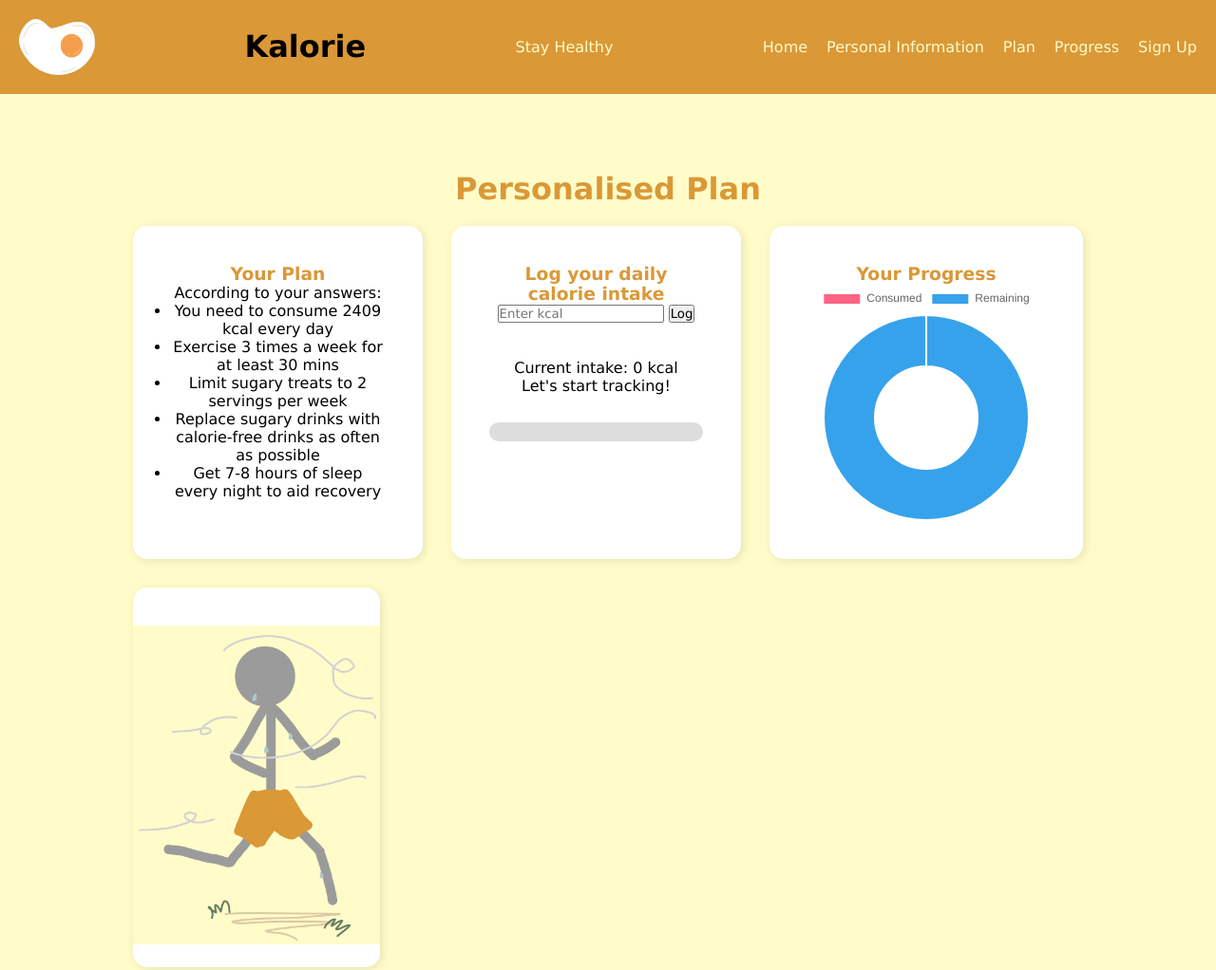
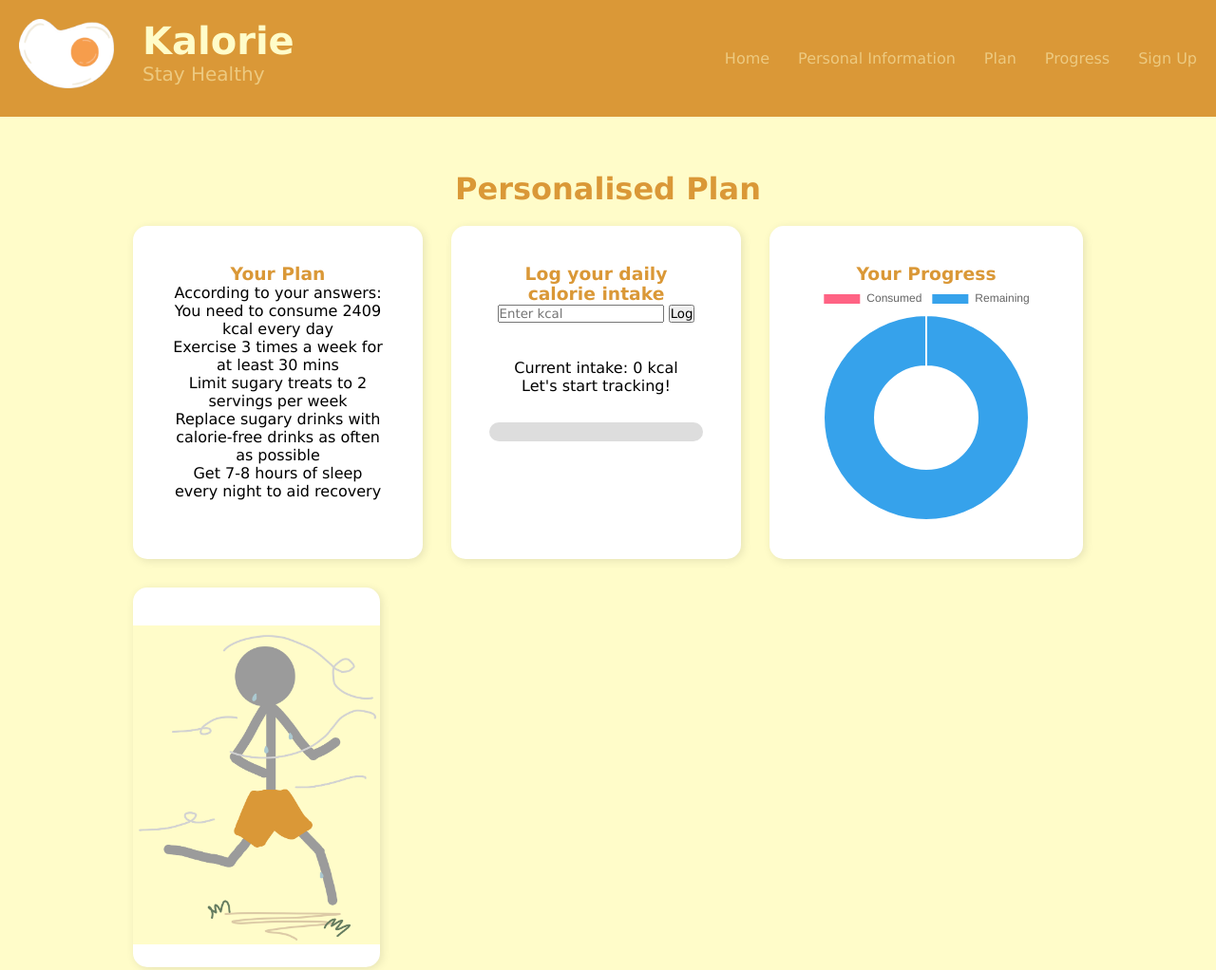
Before and after one commit to Eesa2323/calorie_counter, a website: page client/personalized_plan.html in a window 1280 px wide. Shown: the top 1022 px of the page at 95% size. Drawn offline with nearby package versions, Linux system fonts and the light colour scheme.

Commit message:
Update personalized_plan.css

```diff
--- a/client/personalized_plan.css
+++ b/client/personalized_plan.css
@@ -16,41 +16,82 @@ h1, h3 {
 }
 
 #Kalorie {
-    text-align: right;
+    text-align: left;
     color: black;
 }
 
 /* Header Styling */
+.logo {
+    float: left;
+    width: 100px;
+}
+
+li {
+    list-style: none;
+}
+
 #banner {
     position: fixed;
     top: 0;
     width: 100%;
     background-color: #da9837;
     padding: 20px;
-    display: flex;
-    align-items: center;
-    justify-content: space-between;
+}
+
+#banner h1 {
+    margin-left: 130px;
+    font-size: 2.5em;
     color: #fffcc9;
 }
 
-.logo {
-    width: 80px;
+#banner p {
+    margin-left: 130px;
+    font-size: 1.25em;
+    color: #fffcc980;
 }
 
-.navbar ul {
-    list-style: none;
-    display: flex;
-    gap: 20px;
+a {
+    text-decoration: none;
+    color: #fffcc980;
+    transition: 0.5s ease;
 }
 
-.navbar a {
-    text-decoration: none;
-    color: #fffcc9;
-    transition: 0.3s;
+.menu {
+    display: flex;
+    justify-content: space-between;
+    align-items: center;
+    gap: 30px;
+    position: fixed;
+    top: 52px;
+    right: 20px;
+
 }
 
-.navbar a:hover {
-    color: white;
+a:hover {
+    color: #fffcc9;
+}
+
+.navbar {
+    width: 100%;
+    min-height: 10px;
+    display: flex;
+    justify-content: space-between;
+    align-items: center;
+}
+
+
+.hamburger {
+    display: none;
+    cursor: pointer;
+}
+
+.bar {
+    display: block;
+    width: 25px;
+    height: 3px;
+    margin: 5px 0;
+    transition: all 0.3s ease;
+    background-color: #fffcc9;
 }
 
 /* Layout Styling */
```
